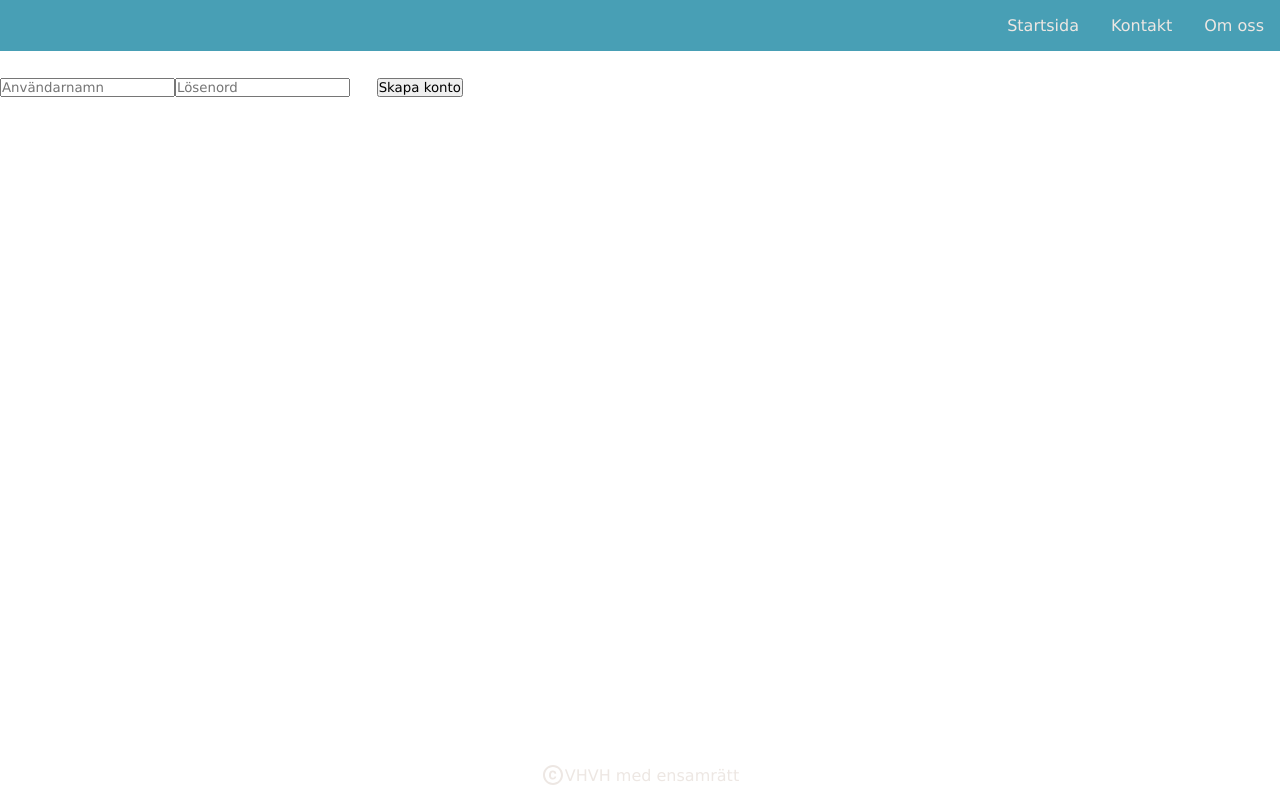
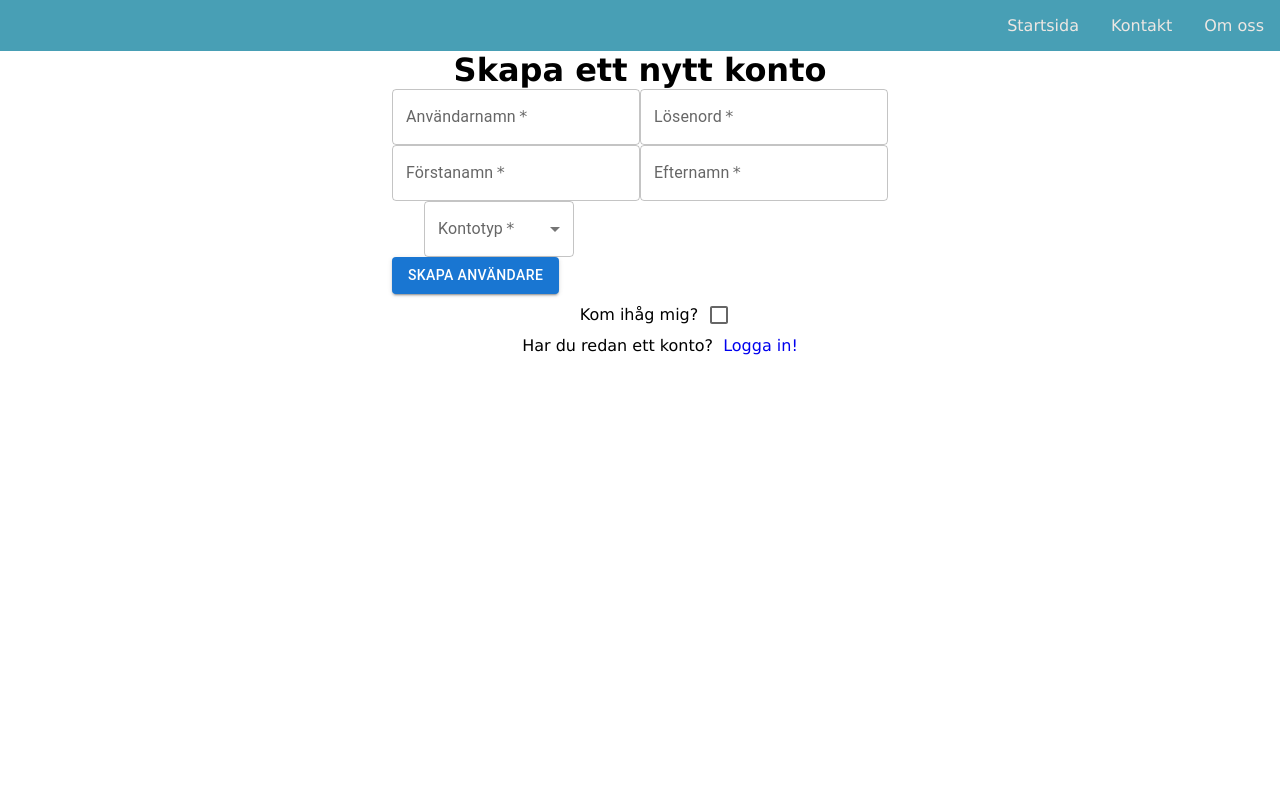
Before and after one commit to indigobluw/vhvh-frontend, a Next.js app: page /createAccount in a window 1280 px wide. Shown: the top 800 px of the page. Built offline with nearby package versions, Linux system fonts and the light colour scheme.

Commit message:
working on create account

```diff
--- a/src/pages/createAccount.js
+++ b/src/pages/createAccount.js
@@ -1,25 +1,144 @@
 import styles from "src/styles/Login.module.scss";
 import Navbar from "@/components/Navbar/Navbar";
 import Footer from "@/components/Footer/Footer";
+import { useState } from "react";
+import TextField from "@mui/material/TextField";
+import Button from "@mui/material/Button";
+import Link from "next/link";
+import Checkbox from "@mui/material/Checkbox";
+import InputLabel from "@mui/material/InputLabel";
+import Select, { SelectChangeEvent } from "@mui/material/Select";
+import MenuItem from "@mui/material/MenuItem";
+import Box from "@mui/material/Box";
+import FormControl from "@mui/material/FormControl";
 
-export default function CreateAccount() {
+export default function CreateAccount(props) {
+  const [username, setUsername] = useState("");
+  const [password, setPassword] = useState("");
+  const [isLoggedIn, setIsLoggedIn] = useState(false);
+  const [role, setRole] = useState("");
+  const [firstname, setFirstname] = useState("");
+  const [lastname, setLastname] = useState("");
+  const label = { inputProps: { "aria-label": "Kom ihåg mig" } };
+  const [showPassword, setShowPassword] = useState(false);
+
+  const handleClickShowPassword = () => setShowPassword((show) => !show);
+
+  const handleChangedRole = (event) => {
+    setRole(event.target.value);
+  };
+
+  function handleSubmit(e) {
+    e.preventDefault();
+
+    const headers = new Headers();
+    headers.append("Content-Type", "application/json");
+
+    const payload = JSON.stringify({
+      username: username,
+      password: password,
+      firstname: firstname,
+      lastname: lastname,
+      role: role,
+      isAccountNonExpired: "true",
+      isAccountNonLocked: "true",
+      isCredentialsNonExpired: "true",
+      isEnabled: "true",
+    });
+
+    const requestOptions = {
+      method: "POST",
+      headers: headers,
+      body: payload,
+      redirect: "follow",
+    };
+
+    fetch("http://localhost:8080/api/registeruser", requestOptions)
+      .then((response) => response.json())
+      .then((data) => {
+        localStorage.setItem("token", data.token);
+        localStorage.setItem("user", data.user);
+        setIsLoggedIn(true);
+        console.log(data.token);
+        console.log(data.user);
+      })
+      .catch((error) => console.log("error", error));
+  }
+
+  if (isLoggedIn == true) {
+    return <h1>Du har skapat ett konto!</h1>;
+  }
+
   return (
     <div>
+      <title>Skapa användare | VHVH </title>
       <Navbar />
-      <div>
-        <input
-          className={styles.input}
-          type="text"
-          placeholder="Användarnamn"
-        ></input>
-        <input
-          className={styles.input}
-          type="password"
-          placeholder="Lösenord"
-        ></input>
-        <button className={styles.button} type="submit">
-          Skapa konto
-        </button>
+      <div className={styles.container}>
+        <h1 className={styles.title}>Skapa ett nytt konto</h1>
+        <form onSubmit={handleSubmit}>
+          <TextField
+            required
+            value={username}
+            onChange={(e) => setUsername(e.target.value)}
+            id="outlined-basic"
+            label="Användarnamn"
+            type="username"
+            className={styles.username}
+          />
+          <TextField
+            required
+            value={password}
+            type={showPassword ? "text" : "password"}
+            onChange={(e) => setPassword(e.target.value)}
+            id="outlined-password-input"
+            label="Lösenord"
+            className={styles.password}
+          />
+          <br></br>
+          <TextField
+            required
+            value={firstname}
+            onChange={(e) => setFirstname(e.target.value)}
+            id="outlined-basic"
+            label="Förstanamn"
+            type="text"
+            autoComplete="given-name"
+            className={styles.password}
+          />
+          <TextField
+            required
+            value={lastname}
+            onChange={(e) => setLastname(e.target.value)}
+            id="outlined-basic"
+            label="Efternamn"
+            type="text"
+            autoComplete="family-name"
+            className={styles.password}
+          />
+          <Box>
+            <FormControl sx={{ width: 150, marginLeft: 4 }}>
+              <InputLabel required>Kontotyp</InputLabel>
+              <Select
+                value={role}
+                label="Konto-typ"
+                onChange={handleChangedRole}
+              >
+                <MenuItem value={"Användare"}>Användare</MenuItem>
+                <MenuItem value={"Administratör"}>Administratör</MenuItem>
+              </Select>
+            </FormControl>
+          </Box>
+          <Button variant="contained" type="submit" className={styles.button}>
+            Skapa användare
+          </Button>
+        </form>
+        <p className={styles.lessmargin}>
+          Kom ihåg mig? <Checkbox {...label} />{" "}
+        </p>
+        <p className={styles.lessmargin}>
+          {" "}
+          Har du redan ett konto? &nbsp; <Link href="/login">Logga in!</Link>
+        </p>
       </div>
       <Footer />
     </div>
--- a/src/pages/login.js
+++ b/src/pages/login.js
@@ -54,6 +54,7 @@ export default function Login() {
           id="outlined-basic"
           label="Användarnamn"
           type="username"
+          autoComplete="username"
           className={styles.username}
         />
         <TextField
--- a/src/styles/Login.module.scss
+++ b/src/styles/Login.module.scss
@@ -1,13 +1,26 @@
-@import '/colors.scss';
+@import "/colors.scss";
 
-.username{
-  margin: 2em;
+.container {
+display: flex;
+flex-direction: column;
+align-items: center;
 }
 
+.username,
 .password {
-  margin: 2em;
+  margin: 1em 2em 1em 2em;
 }
 
-.button {
-  margin: 2em;
+.button,
+.margin {
+  margin: 3em;
 }
+
+.lessmargin {
+  margin: 0em 0em 0em 2.5em;
+}
+
+.title {
+  display: flex;
+  justify-content: center;
+}
```
